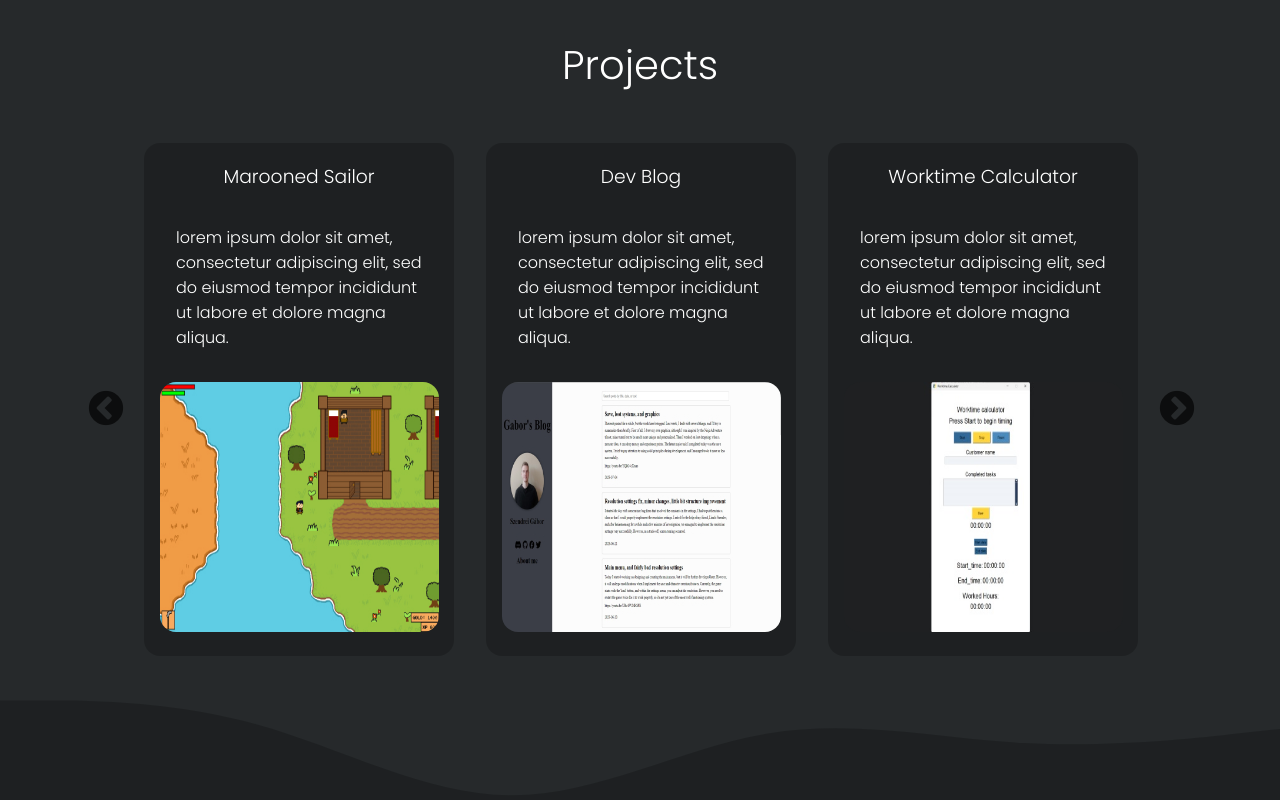
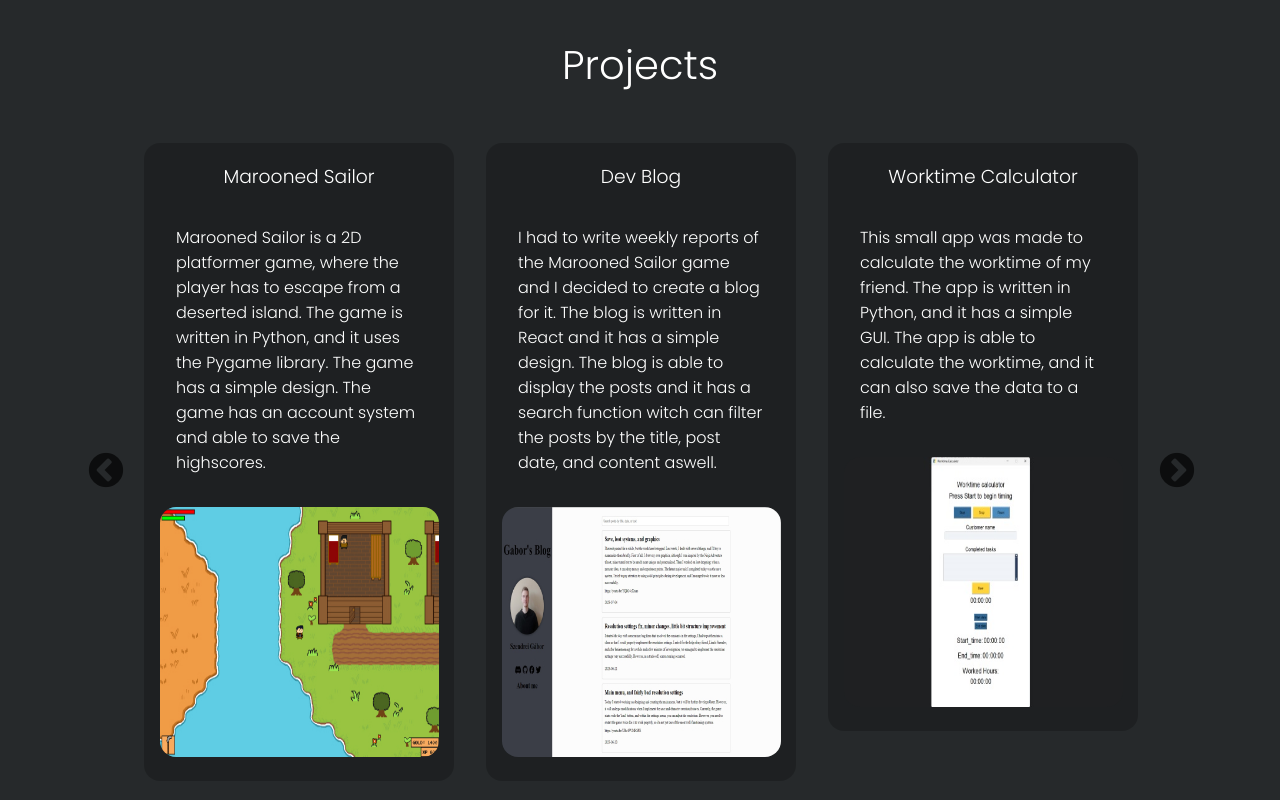
Before and after one commit to SzGabor1/portfolio, a React (Vite) app: page / in a window 1280 px wide. Shown: the part 4040-4840 px from the top of the page. Built offline with nearby package versions, Linux system fonts and the light colour scheme.

Commit message:
Add new project and update project descriptions

```diff
--- a/src/App.tsx
+++ b/src/App.tsx
@@ -10,6 +10,7 @@ import Footer from './components/footer';
 import msjpg from './assets/ms.jpg';
 import blogjpg from './assets/blog.jpg';
 import wcjpg from './assets/wc.jpg';
+import sanifpng from './assets/sanif.png';
 
 function App() {
   const [activeSection, setActiveSection] = useState<string>('home');
@@ -94,17 +95,21 @@ function App() {
   const projects = [
     {
       title: 'Marooned Sailor',
-      description:  'lorem ipsum dolor sit amet, consectetur adipiscing elit, sed do eiusmod tempor incididunt ut labore et dolore magna aliqua.',
+      description:  'Marooned Sailor is a 2D platformer game, where the player has to escape from a deserted island. The game is written in Python, and it uses the Pygame library. The game has a simple design. The game has an account system and able to save the highscores.',
       image: msjpg,
     },
     {
       title: 'Dev Blog',
-      description: 'lorem ipsum dolor sit amet, consectetur adipiscing elit, sed do eiusmod tempor incididunt ut labore et dolore magna aliqua.',
+      description: 'I had to write weekly reports of the Marooned Sailor game and I decided to create a blog for it. The blog is written in React and it has a simple design. The blog is able to display the posts and it has a search function witch can filter the posts by the title, post date, and content aswell.',
       image: blogjpg,
     },    {
       title: 'Worktime Calculator',
-      description: 'lorem ipsum dolor sit amet, consectetur adipiscing elit, sed do eiusmod tempor incididunt ut labore et dolore magna aliqua.',
+      description: 'This small app was made to calculate the worktime of my friend. The app is written in Python, and it has a simple GUI. The app is able to calculate the worktime, and it can also save the data to a file.',
       image: wcjpg,
+    },    {
+      title: 'SAN switch interface',
+      description: "I've made an interface for SAN switches. The interface is written in Python, and it's using REST API to communicate with the switches. The interface is able to discover the switches, and upload the CIs and connections to the uCMDB.",
+      image: sanifpng,
     }
   ];
 
```
Also changed, not shown: src/assets/sanif.png (added).
